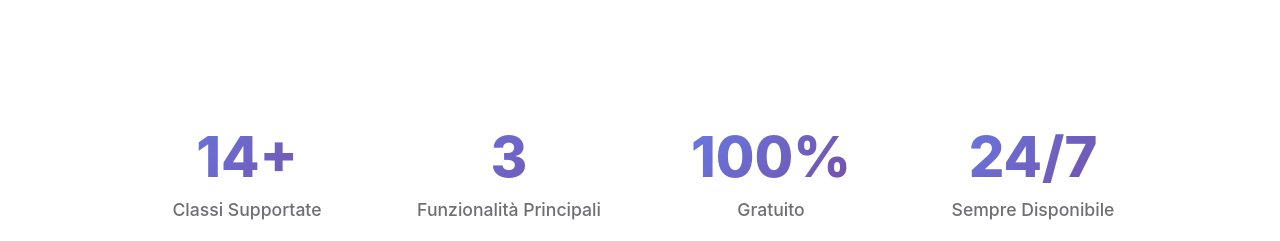
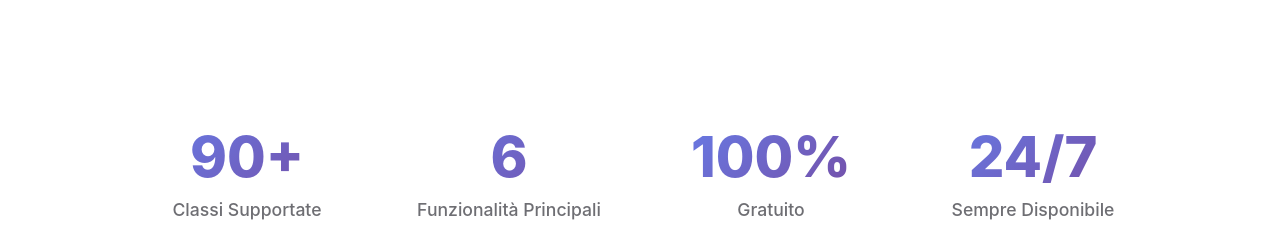
Before and after one commit to nexustrappy/nexustrappy.github.io, a plain HTML site: page index.html in a window 1280 px wide. Shown: the part 4120-4361 px from the top of the page. Drawn offline with Linux system fonts and the light colour scheme.

Commit message:
Update statistics in index.html

```diff
--- a/index.html
+++ b/index.html
@@ -759,11 +759,11 @@
   <section class="stats">
     <div class="stats-grid">
       <div class="stat-item">
-        <h3>14+</h3>
+        <h3>90+</h3>
         <p>Classi Supportate</p>
       </div>
       <div class="stat-item">
-        <h3>3</h3>
+        <h3>6</h3>
         <p>Funzionalità Principali</p>
       </div>
       <div class="stat-item">
```
